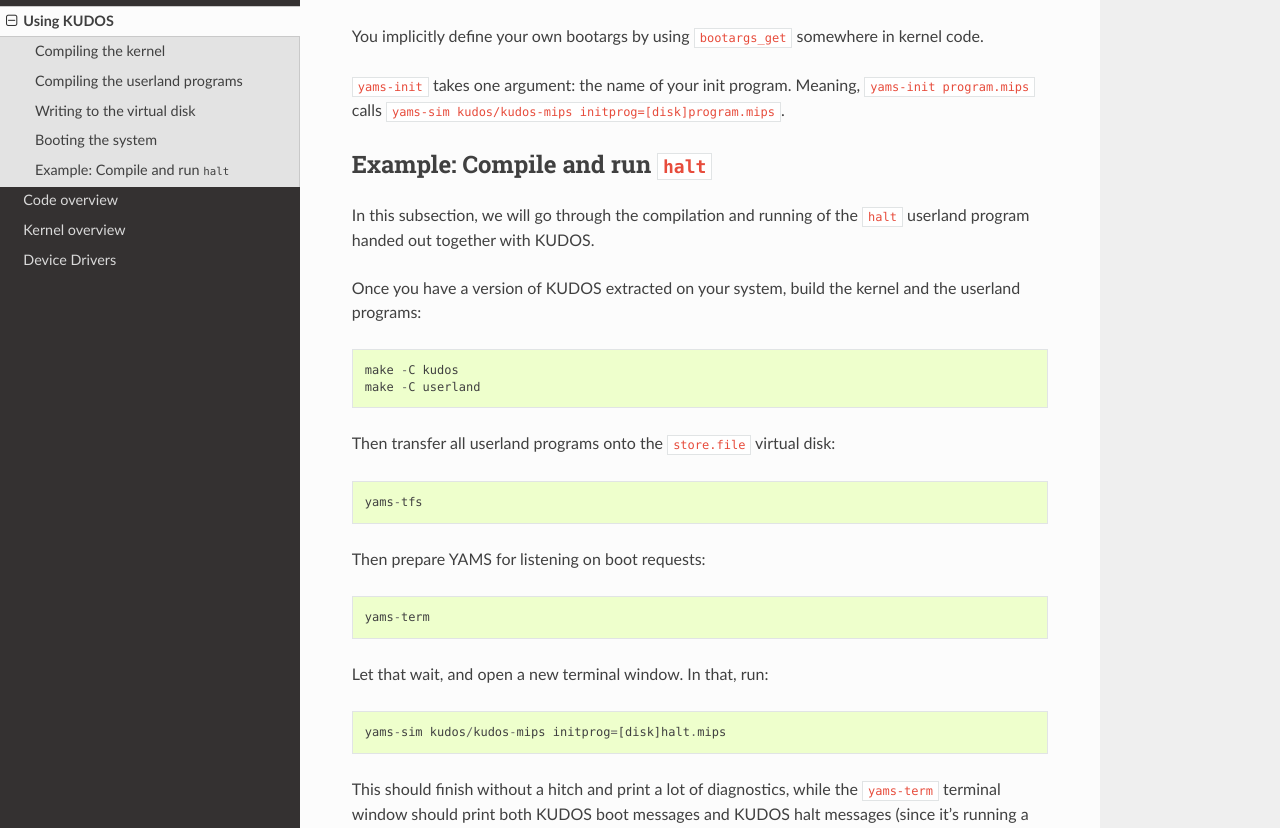
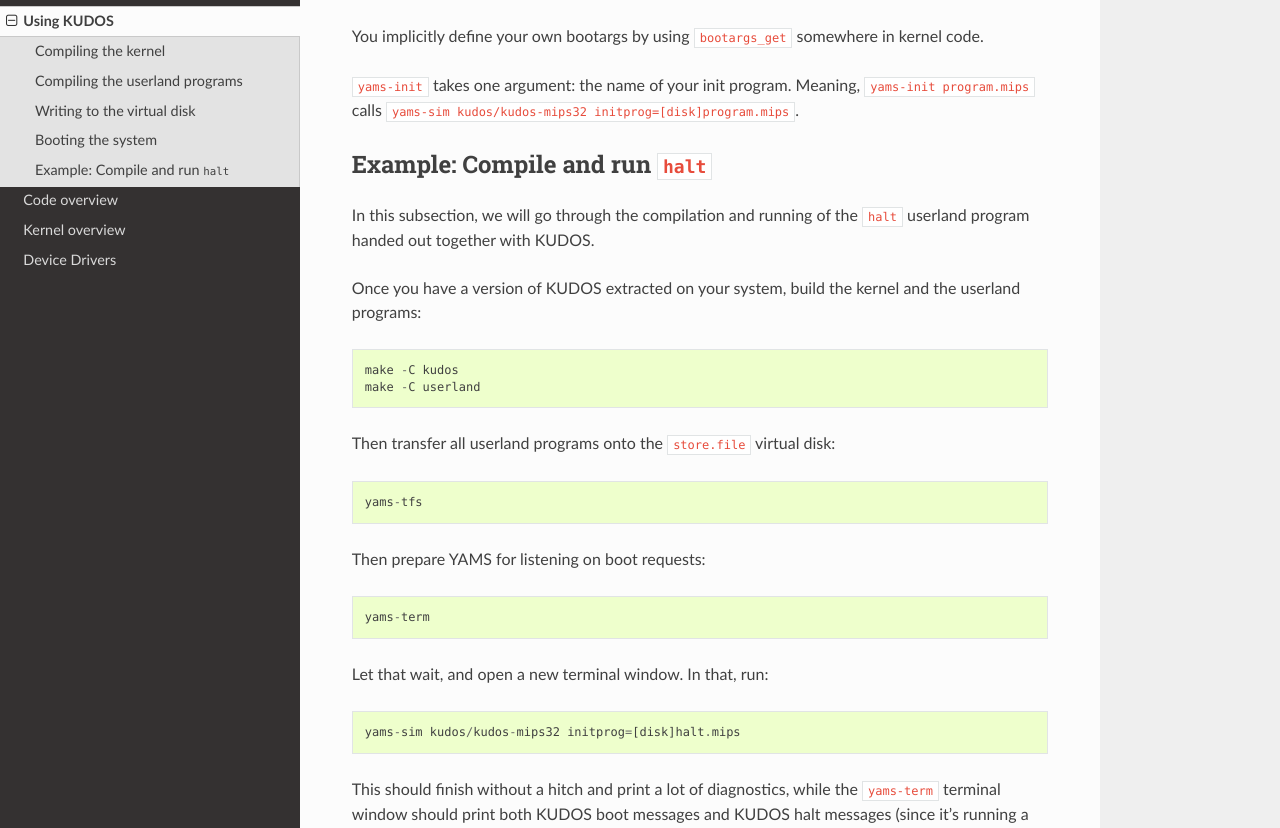
Before and after one commit to DIKU-EDU/kudos, a Sphinx documentation site: the page built from docs/usage.rst, in a window 1280 px wide and 1400 px high, scrolled down 1572 px. Shown: the part 155-983 px from the top of the window. Built offline with Sphinx 7.4.7 and the Read the Docs theme 2.0.0, drawn with Linux system fonts in a browser that asks for light colours; some of the changed text lies outside the part shown.

Commit message:
it is now mips32

```diff
--- a/docs/usage.rst
+++ b/docs/usage.rst
@@ -22,7 +22,7 @@
 You can compile the skeleton system by running ``make`` in the ``kudos/``
 subdirectory of KUDOS.
 
-After compiling the system, you should have a binary named ``kudos-mips`` in
+After compiling the system, you should have a binary named ``kudos-mips32`` in
 that directory.  This is your entire operating system in one file!
 
 
@@ -85,7 +85,7 @@
 kernel code.
 
 ``yams-init`` takes one argument: the name of your init program.  Meaning,
-``yams-init program.mips`` calls ``yams-sim kudos/kudos-mips
+``yams-init program.mips`` calls ``yams-sim kudos/kudos-mips32
 initprog=[disk]program.mips``.
 
 
@@ -111,7 +111,7 @@
 
 Let that wait, and open a new terminal window.  In that, run::
 
-    yams-sim kudos/kudos-mips initprog=[disk]halt.mips
+    yams-sim kudos/kudos-mips32 initprog=[disk]halt.mips
 
 This should finish without a hitch and print a lot of diagnostics, while the
 ``yams-term`` terminal window should print both KUDOS boot messages and
```
